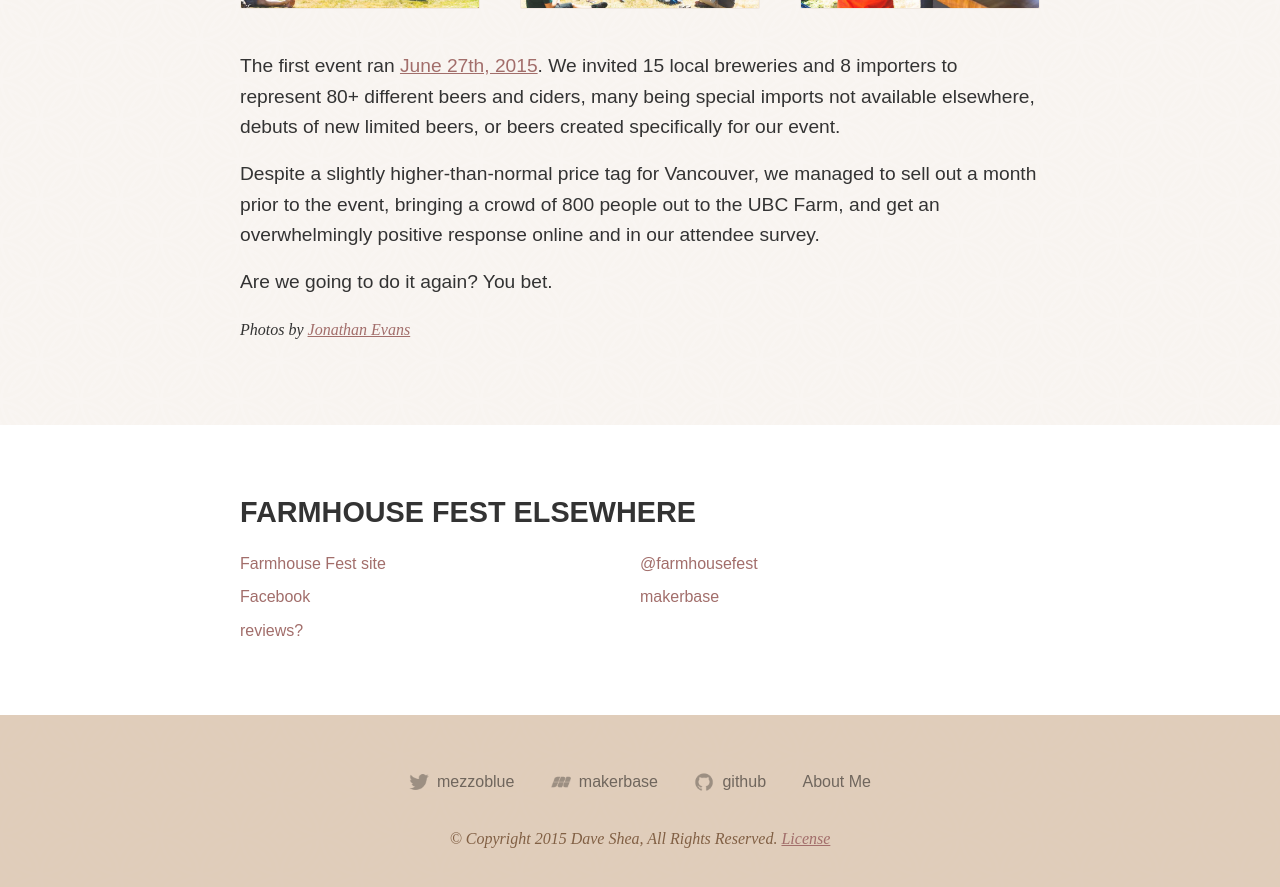
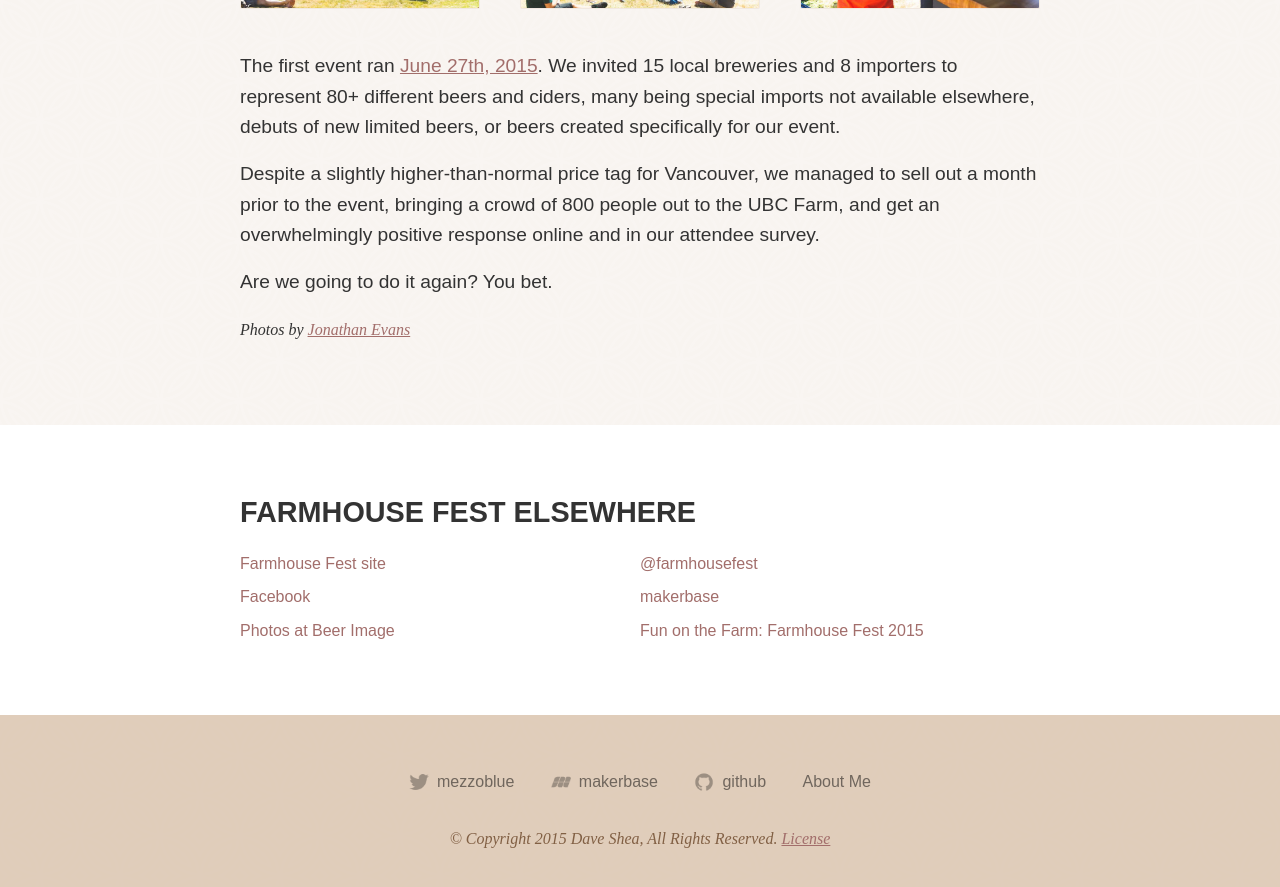
Before and after one commit to lindakovacs/daveshea.com, a Jekyll site: the page built from projects/farmhouse-fest.md, in a window 1280 px wide and 900 px high, scrolled down 1622 px. Shown: the top 887 px of the window. Built offline with Jekyll 4.4.1, drawn with Linux system fonts in a browser that asks for light colours.

Commit message:
Missed some links in my rush to get this finished

```diff
--- a/projects/farmhouse-fest.md
+++ b/projects/farmhouse-fest.md
@@ -115,16 +115,19 @@
 			<a href="http://farmhousefest.com/">Farmhouse Fest site</a>
 		</li>
 		<li class="link link-twitter">
-			<a href="">@farmhousefest</a>
+			<a href="https://twitter.com/farmhousefest">@farmhousefest</a>
 		</li>
 		<li class="link link-facebook">
-			<a href="">Facebook</a>
+			<a href="https://www.facebook.com/FarmhouseFest">Facebook</a>
 		</li>
 		<li class="link link-makerbase">
-			<a href="">makerbase</a>
+			<a href="https://makerba.se/p/gr005t/farmhousefest">makerbase</a>
 		</li>
 		<li class="link">
-			<a href="">reviews?</a>
+			<a href="http://beerimage.com/farmhouse-fest/">Photos at Beer Image</a>
+		</li>
+		<li class="link">
+			<a href="http://www.beerbirds.com/reviews/fun-on-the-farm/">Fun on the Farm: Farmhouse Fest 2015</a>
 		</li>
 
 	</ul>
```
Also changed, not shown: projects/elevation.md (+1 -1 lines), projects/nautical-disaster.md (+1 -1 lines), 4 other files.
